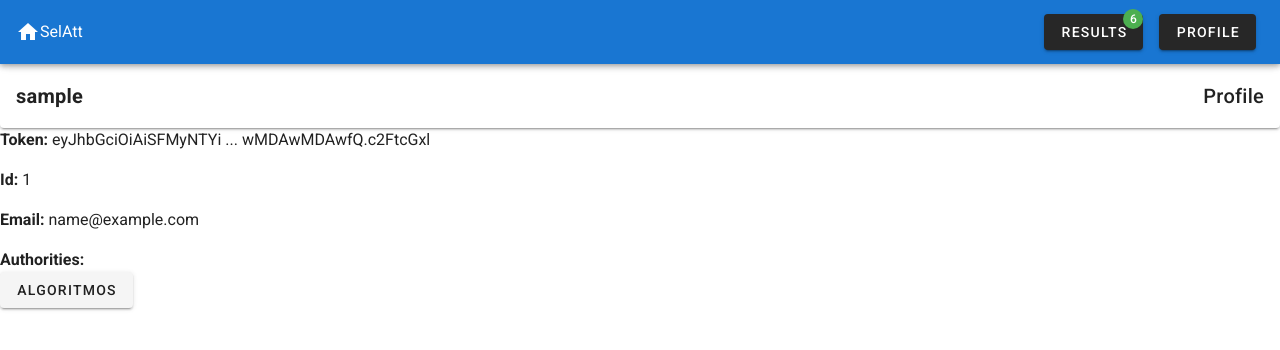
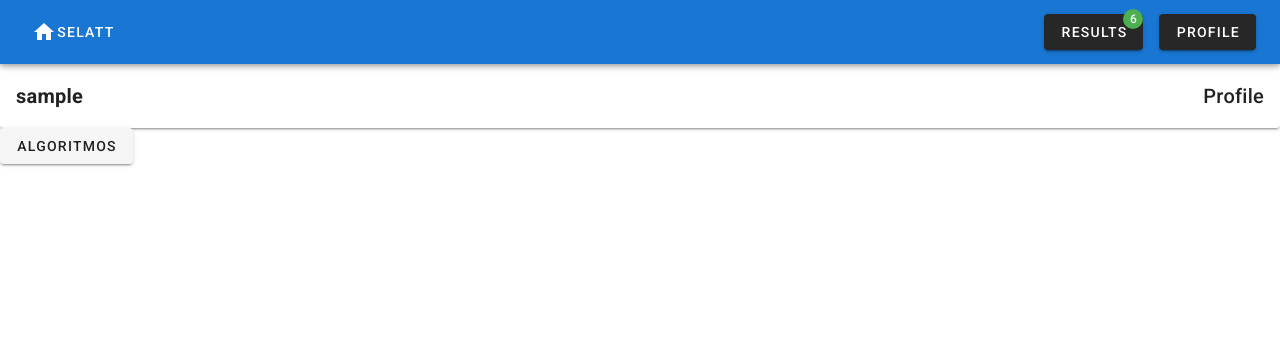
Before and after one commit to Kazzpa/tfg-kazzpa, a Vue app in the folder frontEnd/: page /profile in a window 1280 px wide. Shown: the top 350 px of the page. Built offline with nearby package versions, Linux system fonts and the light colour scheme; sample sign-in values are in the browser's storage.

Commit message:
Cambios en interfaz

```diff
--- a/frontEnd/src/App.vue
+++ b/frontEnd/src/App.vue
@@ -6,10 +6,10 @@
                 color="primary"
                 dark
         >
-            <div class="d-flex align-center">
+            <v-btn text class="d-flex align-center">
                 <v-icon @click="goToHome">mdi-home</v-icon>
                 SelAtt
-            </div>
+            </v-btn>
 
             <v-spacer/>
             <v-spacer/>
--- a/frontEnd/src/components/AlgorithmsView.vue
+++ b/frontEnd/src/components/AlgorithmsView.vue
@@ -3,7 +3,8 @@
         <v-row>
             <v-col></v-col>
             <v-col>
-                <v-btn v-on:click="goToResults">Check Results</v-btn><br/>
+                <v-btn v-on:click="goToResults">Check Results</v-btn>
+                <br/>
                 Subir un dataset
                 <v-form v-on:submit.prevent="uploadFile">
                     <v-file-input v-model="inputFile" type="file" dense multiple label="uploadDataset">
@@ -211,11 +212,10 @@
                     },
                     error => {
                         this.loading = false;
+                        console.log(error);
                         this.responseProcessStatus = "warning";
                         this.responseProcess =
-                            (error.response && error.response.data) ||
-                            error.message ||
-                            error.toString();
+                            error.message;
                     }
                 );
 
--- a/frontEnd/src/components/ProfileView.vue
+++ b/frontEnd/src/components/ProfileView.vue
@@ -5,23 +5,7 @@
                 <strong>{{currentUser.username}}</strong> <v-spacer/>Profile
             </v-card-title>
         </v-card>
-        <p>
-            <strong>Token:</strong>
-            {{currentUser.token.substring(0, 20)}} ...
-            {{currentUser.token.substr(currentUser.token.length - 20)}}
-        </p>
-        <p>
-            <strong>Id:</strong>
-            {{currentUser.id}}
-        </p>
-        <p>
-            <strong>Email:</strong>
-            {{currentUser.email}}
-        </p>
-        <strong>Authorities:</strong>
-        <ul>
-            <li v-for="(role,index) in currentUser.roles" :key="index">{{role}}</li>
-        </ul>
+
         <v-btn v-on:click="goToAlgorithm">Algoritmos</v-btn>
     </v-main>
 </template>
```
